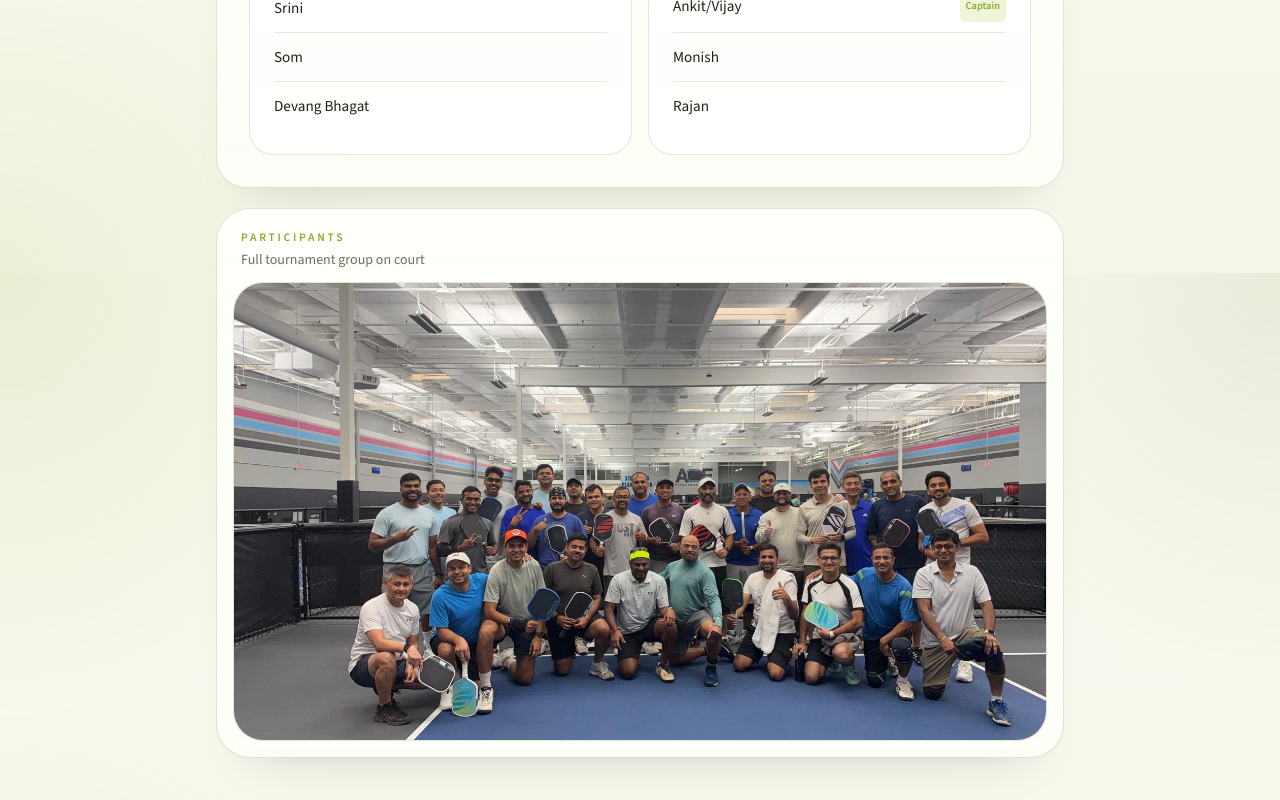
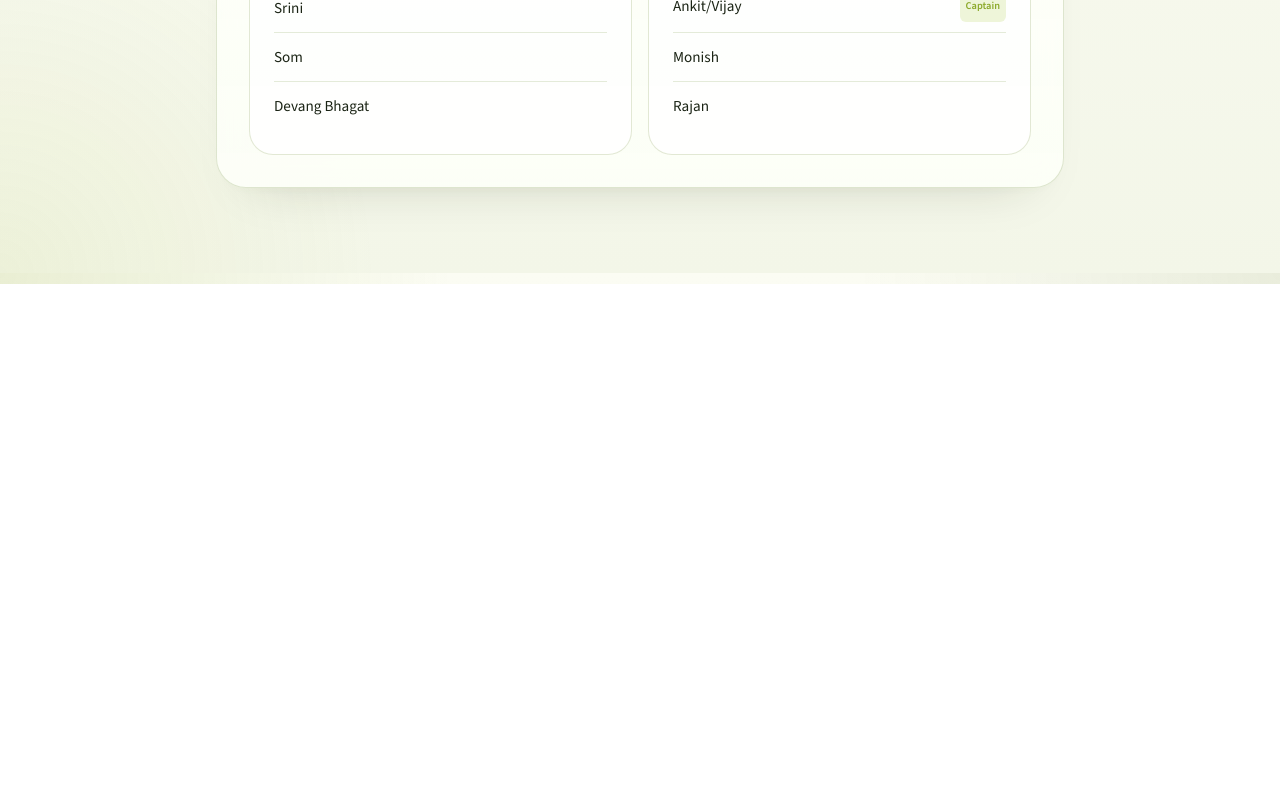
Before and after one commit to sombandy/cambrian-pickleball, a Next.js app: page /tournament/12/champions in a window 1280 px wide. Shown: the part 1327-2127 px from the top of the page. After the commit the page ends 1611 px from the top, so only its background shows below. Built offline with nearby package versions, Linux system fonts and the light colour scheme; no server answers.

Commit message:
Drop the group photo from the tournament 12 Champions tab

```diff
--- a/app/tournament/12/champions/page.tsx
+++ b/app/tournament/12/champions/page.tsx
@@ -99,25 +99,6 @@ export default function TournamentTwelveChampionsPage() {
           />
         </div>
       </TournamentSectionCard>
-
-      <section className="surface-card overflow-hidden rounded-[34px] p-3 sm:p-4">
-        <div className="mb-3 px-2 pt-1">
-          <p className="text-[0.72rem] font-semibold uppercase tracking-[0.24em] text-court">
-            Participants
-          </p>
-          <p className="mt-1 text-sm text-muted">Full tournament group on court</p>
-        </div>
-        <div className="overflow-hidden rounded-[30px] border border-outline/80 bg-white">
-          <Image
-            src="/images/tournaments/12/participants.jpg"
-            alt="Participants of the 12th Cambrian Pickleball Tournament gathered on court at Ace Pickleball Club."
-            width={1600}
-            height={900}
-            sizes="100vw"
-            className="block aspect-[4/3] w-full object-cover sm:aspect-auto"
-          />
-        </div>
-      </section>
     </div>
   );
 }
```
